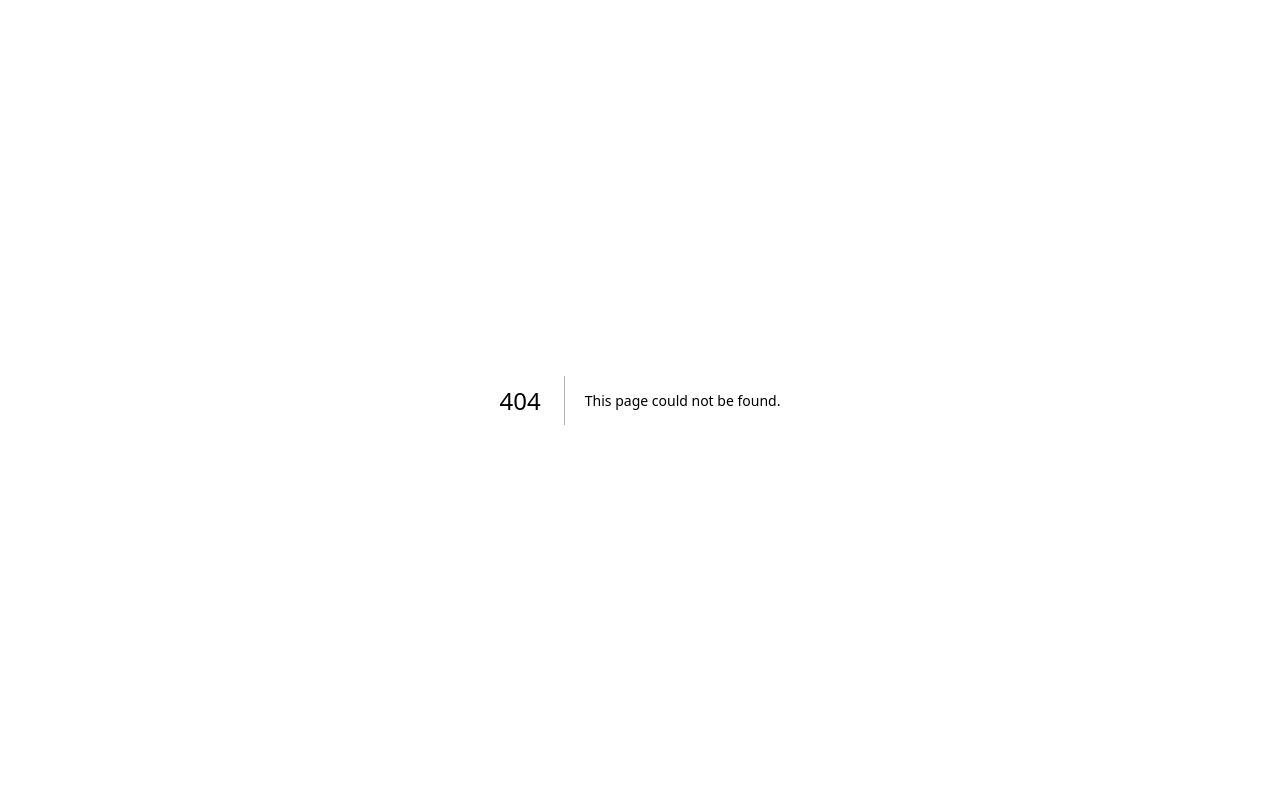
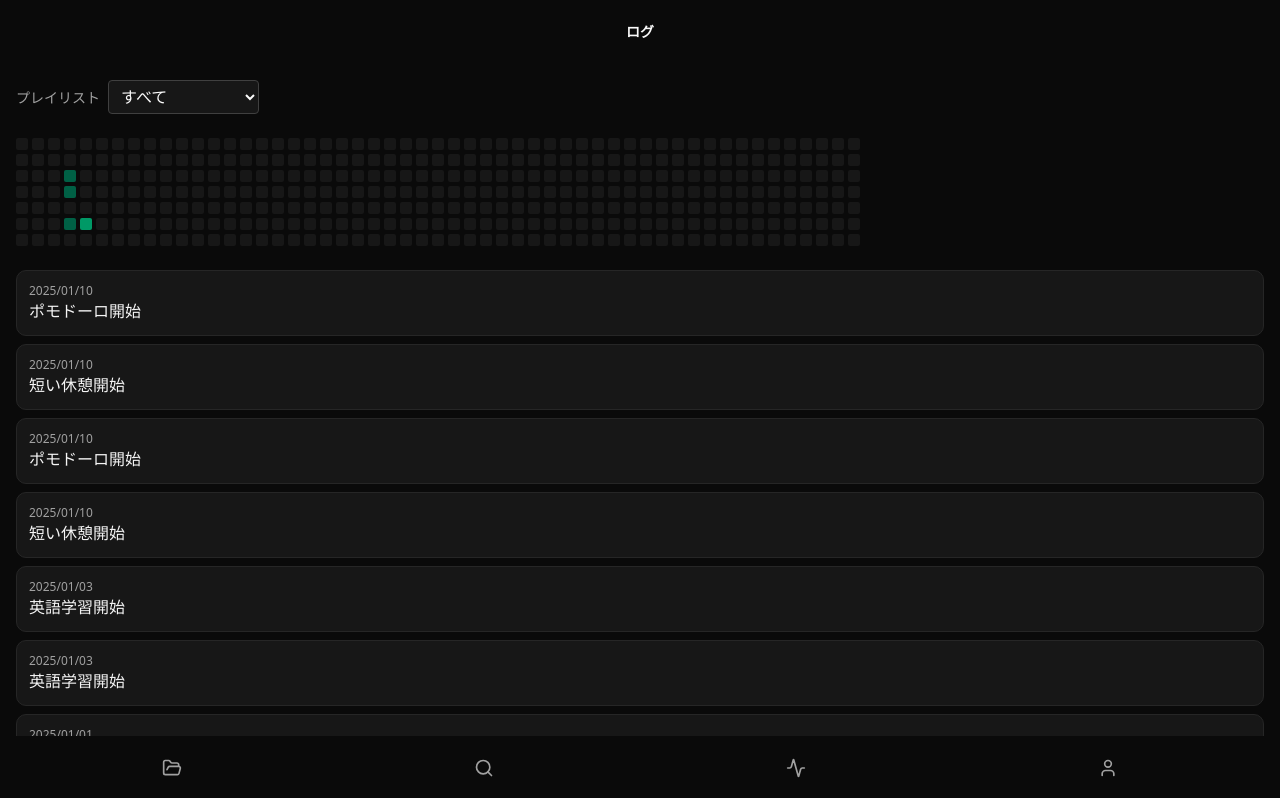
Before and after one commit to 1d4m/snano-app, a Next.js app: page /log in a window 1280 px wide. Before the commit this address had no page. Shown: the top 798 px of the page. Built offline with nearby package versions, Linux system fonts and the light colour scheme.

Commit message:
feat: ログページコンポーネントを作成 (#40)

```diff
--- /dev/null
+++ b/app/(app)/log/page.tsx
@@ -0,0 +1,157 @@
+"use client";
+
+import dayjs from "dayjs";
+import { useState, useMemo } from "react";
+
+type Playlist = {
+  id: string;
+  title: string;
+};
+
+type Log = {
+  playlist_id: string;
+  title: string;
+  created_at: string;
+};
+
+const mockPlaylists: Playlist[] = [
+  { id: "1", title: "集中タイマー" },
+  { id: "2", title: "勉強ルーティン" },
+  { id: "3", title: "朝活タスク" },
+];
+
+const mockLogs: Log[] = [
+  { playlist_id: "1", title: "ポモドーロ開始", created_at: "2025-01-10" },
+  { playlist_id: "1", title: "短い休憩開始", created_at: "2025-01-10" },
+  { playlist_id: "2", title: "英語学習開始", created_at: "2025-01-03" },
+  { playlist_id: "1", title: "ポモドーロ開始", created_at: "2025-01-01" },
+  { playlist_id: "3", title: "朝活開始", created_at: "2024-12-31" },
+  { playlist_id: "1", title: "ポモドーロ開始", created_at: "2025-01-10" },
+  { playlist_id: "1", title: "短い休憩開始", created_at: "2025-01-10" },
+  { playlist_id: "2", title: "英語学習開始", created_at: "2025-01-03" },
+  { playlist_id: "1", title: "ポモドーロ開始", created_at: "2025-01-01" },
+  { playlist_id: "3", title: "朝活開始", created_at: "2024-12-31" },
+];
+
+export default function LogPage() {
+  const [selectedPlaylistId, setSelectedPlaylistId] = useState<string | "all">(
+    "all"
+  );
+
+  // 1️⃣ 草の範囲（過去1年）
+  const days = useMemo(() => {
+    const today = dayjs();
+    const start = today.subtract(1, "year").startOf("week");
+    const end = today.endOf("week");
+
+    const arr: string[] = [];
+    let cursor = start;
+
+    while (cursor.isBefore(end)) {
+      arr.push(cursor.format("YYYY-MM-DD"));
+      cursor = cursor.add(1, "day");
+    }
+
+    return arr;
+  }, []);
+
+  // 2️⃣ 選択中プレイリストのログに絞る
+  const filteredLogs = useMemo(() => {
+    return selectedPlaylistId === "all"
+      ? mockLogs
+      : mockLogs.filter((l) => l.playlist_id === selectedPlaylistId);
+  }, [selectedPlaylistId]);
+
+  // 3️⃣ 日付ごとのカウント
+  const countMap = useMemo(() => {
+    const map: Record<string, number> = {};
+    filteredLogs.forEach((log) => {
+      const date = dayjs(log.created_at).format("YYYY-MM-DD");
+      map[date] = (map[date] ?? 0) + 1;
+    });
+    return map;
+  }, [filteredLogs]);
+
+  // 4️⃣ 草の色
+  const getLevel = (count: number | undefined) => {
+    if (!count) return "bg-neutral-900";
+    if (count === 1) return "bg-emerald-900";
+    if (count === 2) return "bg-emerald-800";
+    if (count === 3) return "bg-emerald-700";
+    return "bg-emerald-600";
+  };
+
+  // 5️⃣ 直近10件
+  const latestLogs = useMemo(() => {
+    return [...filteredLogs]
+      .sort(
+        (a, b) => dayjs(b.created_at).valueOf() - dayjs(a.created_at).valueOf()
+      )
+      .slice(0, 10);
+  }, [filteredLogs]);
+
+  return (
+    <div className="pb-[116px]">
+      <div className="flex items-center justify-center w-full h-16">
+        <h1 className="font-bold text-sm">ログ</h1>
+      </div>
+
+      <div className="p-4 space-y-6">
+        {/* プレイリスト選択 */}
+        <div>
+          <label className="text-sm text-neutral-400 mr-2">プレイリスト</label>
+          <select
+            className="bg-neutral-900 border border-neutral-700 rounded px-2 py-1"
+            value={selectedPlaylistId}
+            onChange={(e) =>
+              setSelectedPlaylistId(e.target.value as "all" | string)
+            }
+          >
+            <option value="all">すべて</option>
+            {mockPlaylists.map((p) => (
+              <option key={p.id} value={p.id}>
+                {p.title}
+              </option>
+            ))}
+          </select>
+        </div>
+
+        {/* 草 */}
+        <div className="flex gap-1 overflow-auto">
+          {Array.from({ length: Math.ceil(days.length / 7) }).map(
+            (_, weekIndex) => (
+              <div key={weekIndex} className="flex flex-col gap-1">
+                {days.slice(weekIndex * 7, weekIndex * 7 + 7).map((date) => (
+                  <div
+                    key={date}
+                    className={`w-3 h-3 rounded-xs ${getLevel(countMap[date])}`}
+                    title={`${date} : ${countMap[date] ?? 0} logs`}
+                  />
+                ))}
+              </div>
+            )
+          )}
+        </div>
+
+        {/* ログ一覧 */}
+        <div className="space-y-2">
+          {latestLogs.length === 0 && (
+            <div className="text-neutral-500 text-sm">ログはまだありません</div>
+          )}
+
+          {latestLogs.map((log, i) => (
+            <div
+              key={i}
+              className="p-3 border border-neutral-800 rounded-lg bg-neutral-900"
+            >
+              <div className="text-xs text-neutral-400">
+                {dayjs(log.created_at).format("YYYY/MM/DD")}
+              </div>
+              <div className="font-medium text-neutral-100">{log.title}</div>
+            </div>
+          ))}
+        </div>
+      </div>
+    </div>
+  );
+}
```
